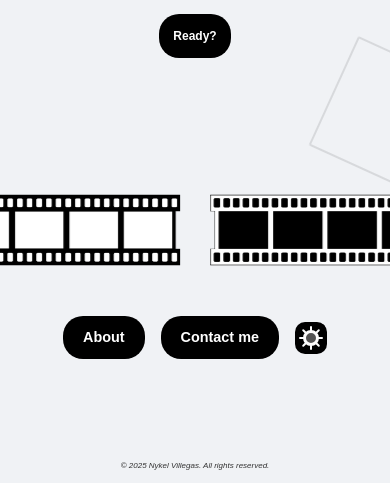
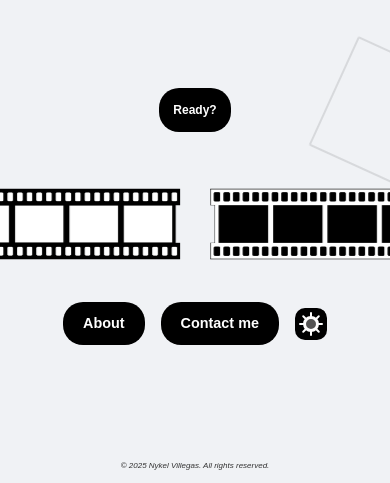
Before and after one commit to kelcrz30/FrameXphotobooth, a website: page index.html in a window 390 px wide. Shown: the part 361-844 px from the top of the page. Drawn offline with Linux system fonts and the light colour scheme.

Commit message:
new responsive for 428 width

```diff
--- a/style.css
+++ b/style.css
@@ -817,8 +817,8 @@ button:hover .arrow:before {
         flex-direction: row;
         align-items: center;
         justify-content: center;
-        padding: 20px;
         margin-bottom: 400px;
+        height: auto;
     }
     /* Button Styling */
     button {
@@ -828,7 +828,7 @@ button:hover .arrow:before {
     }
     .button-container {
         position: relative;
-        top: 50px; /* Reduced from 100px */
+        margin-top: 10px;
         margin-bottom: 20px; /* Reduced from 60px */
         width: 100%;
         display: flex;
@@ -839,11 +839,11 @@ button:hover .arrow:before {
     /* Carousel Container */
     .carousel-container {
         position: relative;
-        top: 80px;
+        margin-top: 10px;
         width: 100%; /* Full width */
         display: flex;
         justify-content: center; /* Center carousel */
-        margin-bottom: 4rem;
+        margin-bottom: 1rem;
     }
 
     /* Content Container */
```
